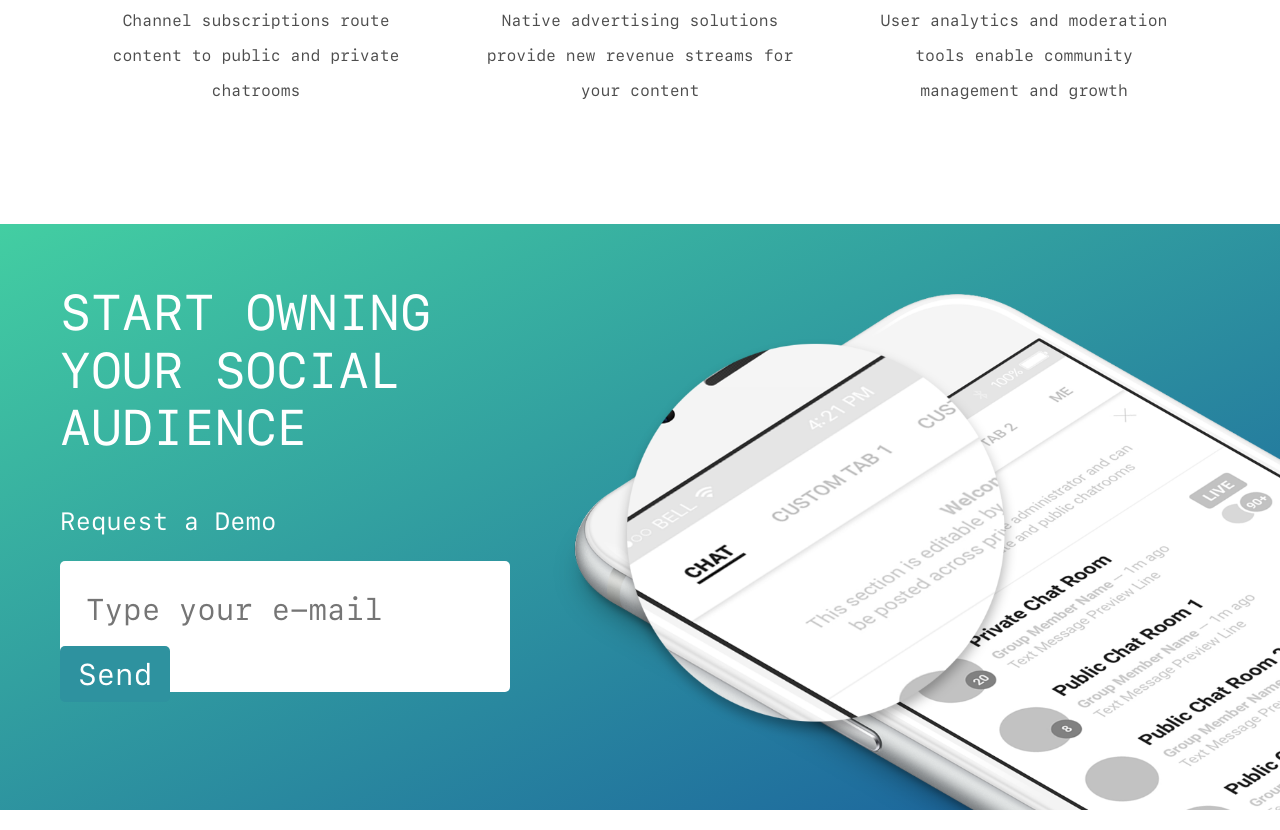
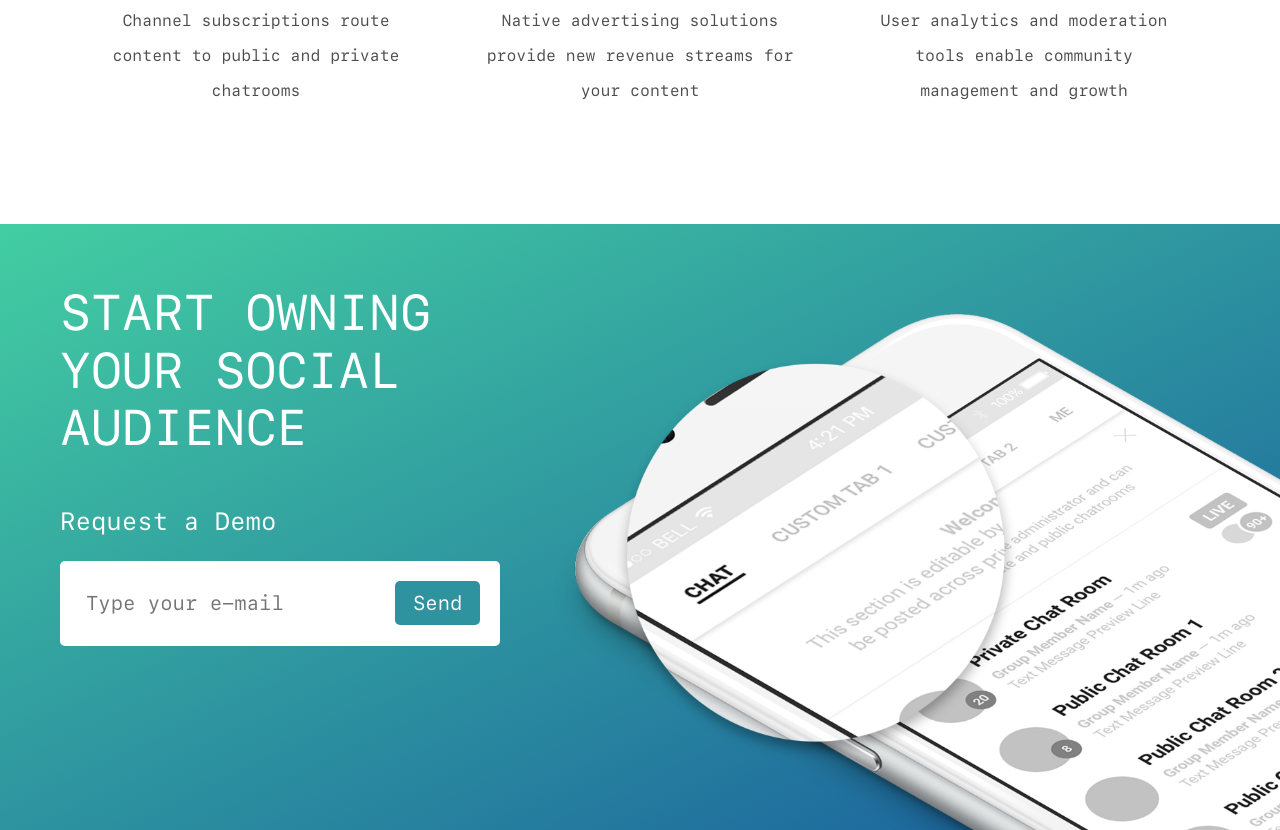
Before and after one commit to xalesouzax/gc-landingpage-v2, a plain HTML site: page index.html in a window 1280 px wide. Shown: the part 2376-3206 px from the top of the page. Drawn offline with Linux system fonts and the light colour scheme.

Commit message:
improvements

```diff
--- a/css/style.css
+++ b/css/style.css
@@ -352,31 +352,23 @@ a {
 .footer-form-out {
 
 	border-radius: 5px;
-	width: 450px;
-	margin-left: 60px;
-	margin-bottom: 60px;
+	width: 440px;
 
 }
 
 .footer-form-input {
 
-	font-family: sfmonoregular;
-	font-size: 30px;
-	width: 400px;
+	font-size: 20px;
+	width: 287px;
 	margin: 30px 24px;
-	border-style: none;
 
 }
 
 .footer-send {
 
-	font-family: sfmonoregular;
-	color: white;
-	font-size: 30px;
-	text-decoration: none;
+	font-size: 20px;
 	border-radius: 5px;
 	padding: 10px 18px;
-	background-color: #2e929f
 
 }
 
@@ -398,9 +390,8 @@ a {
 
 	height: auto;
 	width: 100%;
-
 	right: 0;
-	margin-top: 70px;
+	margin-top: 90px;
 
 }
 
```
